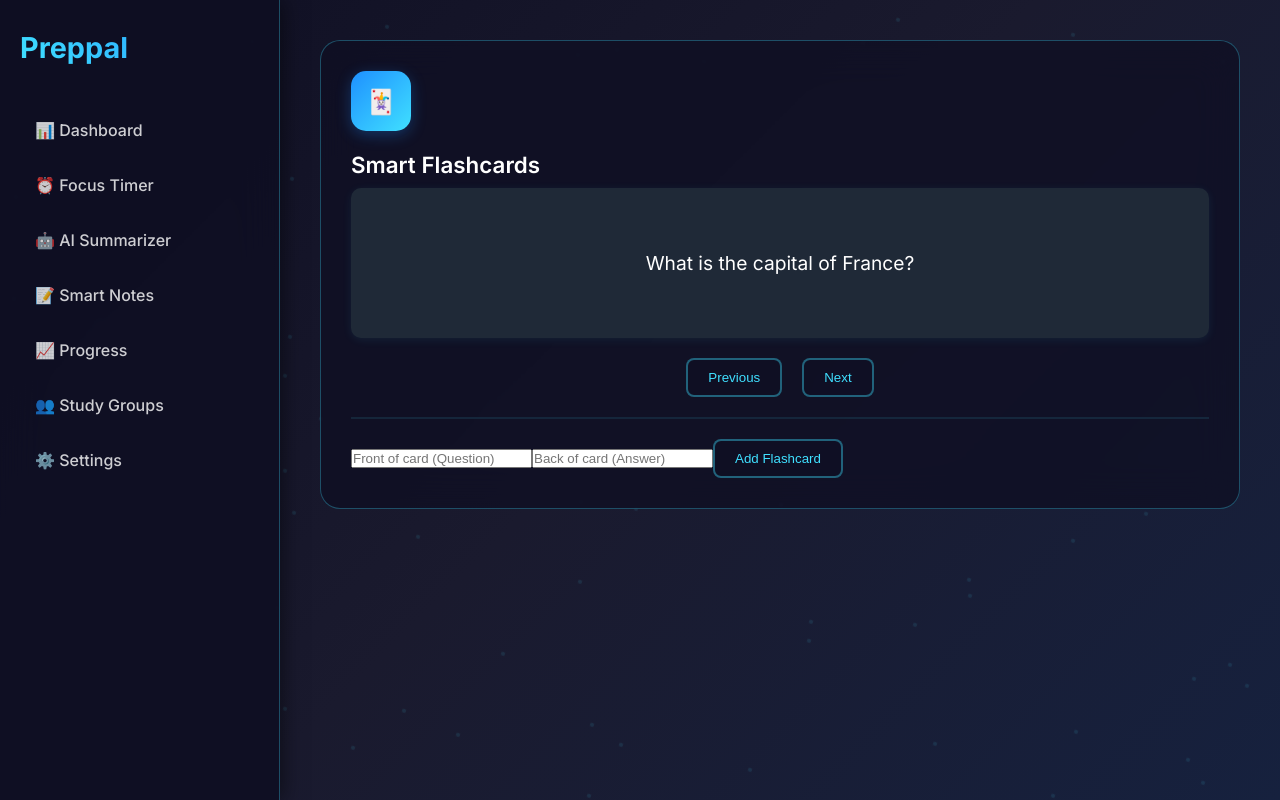
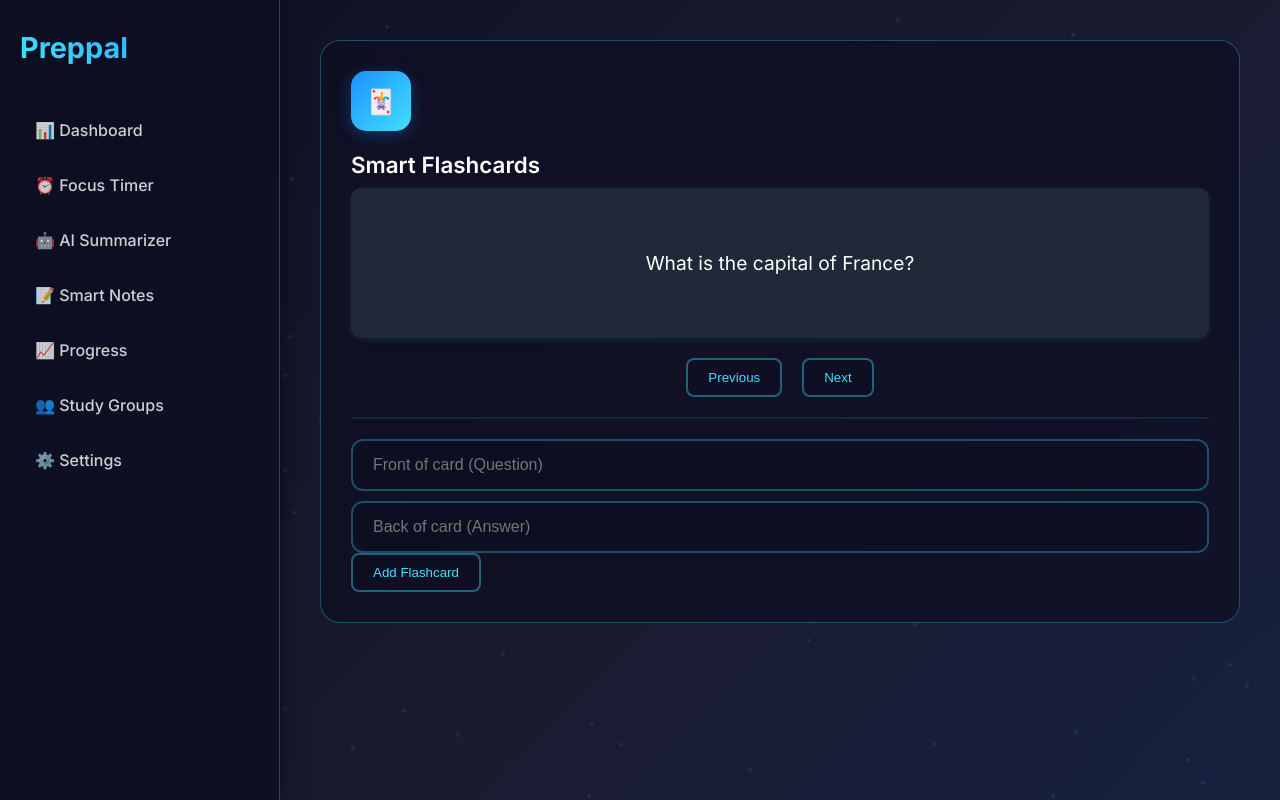
Before and after one commit to KickbyteTech/EdTech-App, a React (Vite) app in the folder edtech-ai-app/: page /Flashcards in a window 1280 px wide. Built offline with nearby package versions, Linux system fonts and the light colour scheme.

Commit message:
flashcards and css added
Co-authored-by: karan pahwa <Karanpahwa2005@users.noreply.github.com>

```diff
--- a/edtech-ai-app/src/pages/flashcards/flashcards.css
+++ b/edtech-ai-app/src/pages/flashcards/flashcards.css
@@ -19,10 +19,21 @@
         justify-content: center;
         gap: 20px;
     }
+    input[type="email"], input[type="password"], input[type="text"] {
+    width: 100%;
+    padding: 15px 20px;
+    border: 2px solid rgba(64, 224, 255, 0.3);
+    border-radius: 12px;
+    background: rgba(15, 15, 35, 0.6);
+    color: #ffffff;
+    font-size: 16px;
+    transition: all 0.3s ease;
+    backdrop-filter: blur(10px);
+}
 
 /* SUMMARY CSS */
 
-    /* textarea {
+     textarea {
         width: 100%;
         padding: 15px;
         border: 2px solid rgba(64, 224, 255, 0.3);
@@ -33,7 +44,7 @@
         min-height: 120px;
         margin-bottom: 10px;
     }
-    .summary-output {
+    /* .summary-output {
         background: #0f0f23;
         border-radius: 8px;
         padding: 12px;
@@ -41,4 +52,4 @@
         color: #40e0ff;
         min-height: 40px;
         white-space: pre-wrap;
-    } */
+    }  */
```
